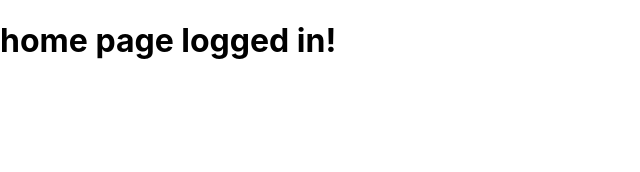
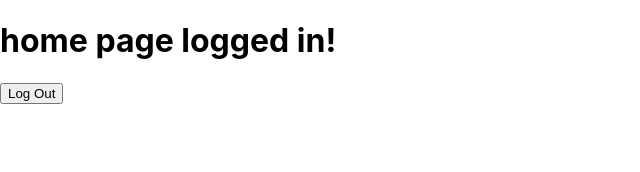
Before and after one commit to Nicolas7Chaves/moody, a React (Create React App) app in the folder frontend/: page /home in a window 1280 px wide. Shown: the top 172 px of the page, without its empty margins (0-640 px from the left). Built offline with nearby package versions, Linux system fonts and the light colour scheme.

Commit message:
add component for logging out

```diff
--- a/frontend/src/components/Home.js
+++ b/frontend/src/components/Home.js
@@ -1,3 +1,4 @@
+import LogOut from './LogOut';
 import './styles.scss';
 import axios from 'axios';
 
@@ -7,6 +8,7 @@ function Home() {
 
         <>
             <h1>home page logged in!</h1>
+            <LogOut />
         </>
     )
 }
--- /dev/null
+++ b/frontend/src/components/LogOut.js
@@ -0,0 +1,26 @@
+import './styles.scss'
+import { useNavigate } from 'react-router-dom'
+import axios from 'axios';
+
+
+function LogOut() {
+    const navigate = useNavigate();
+
+    const handleSubmit = async (e) => {
+        e.preventDefault();
+        try {
+            const response = await axios.post('http://localhost:8000/logout');
+            console.log(response);
+            navigate('/');
+        } catch (error) {
+            console.error("Error logging out:", error);
+        }
+    }
+    return (
+        <section onSubmit={handleSubmit}>
+            <button type='submit'>Log Out</button>
+        </section>
+    )
+}
+
+export default LogOut;
```
